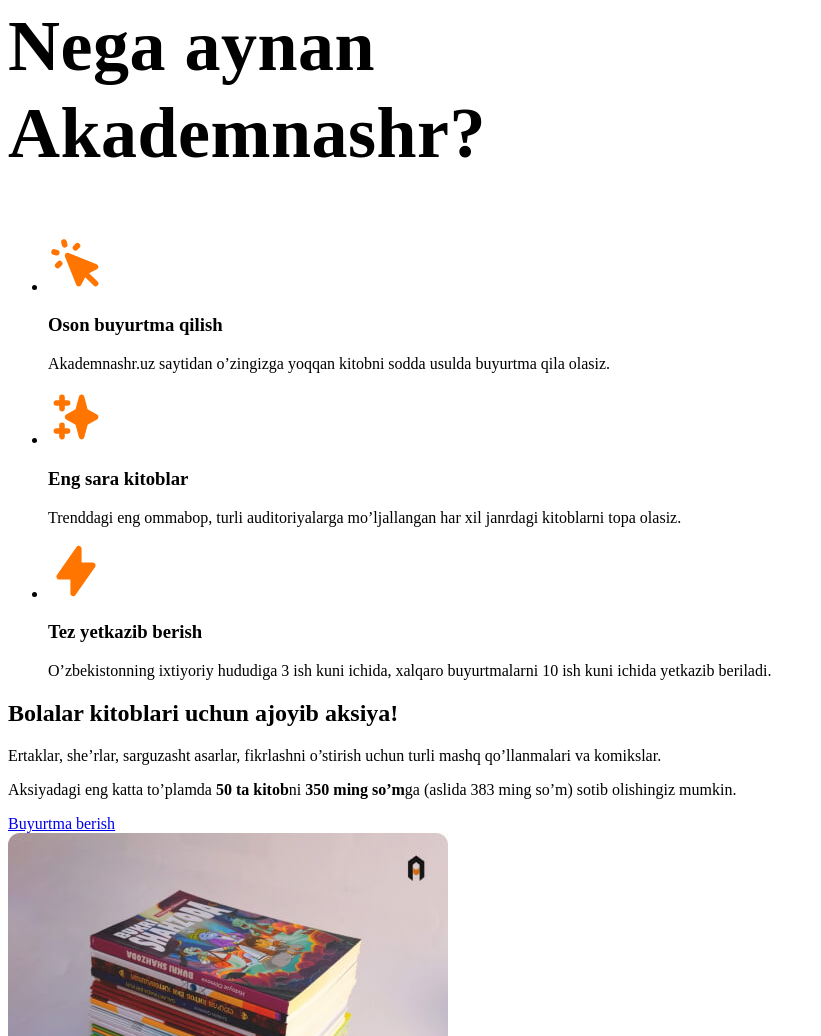
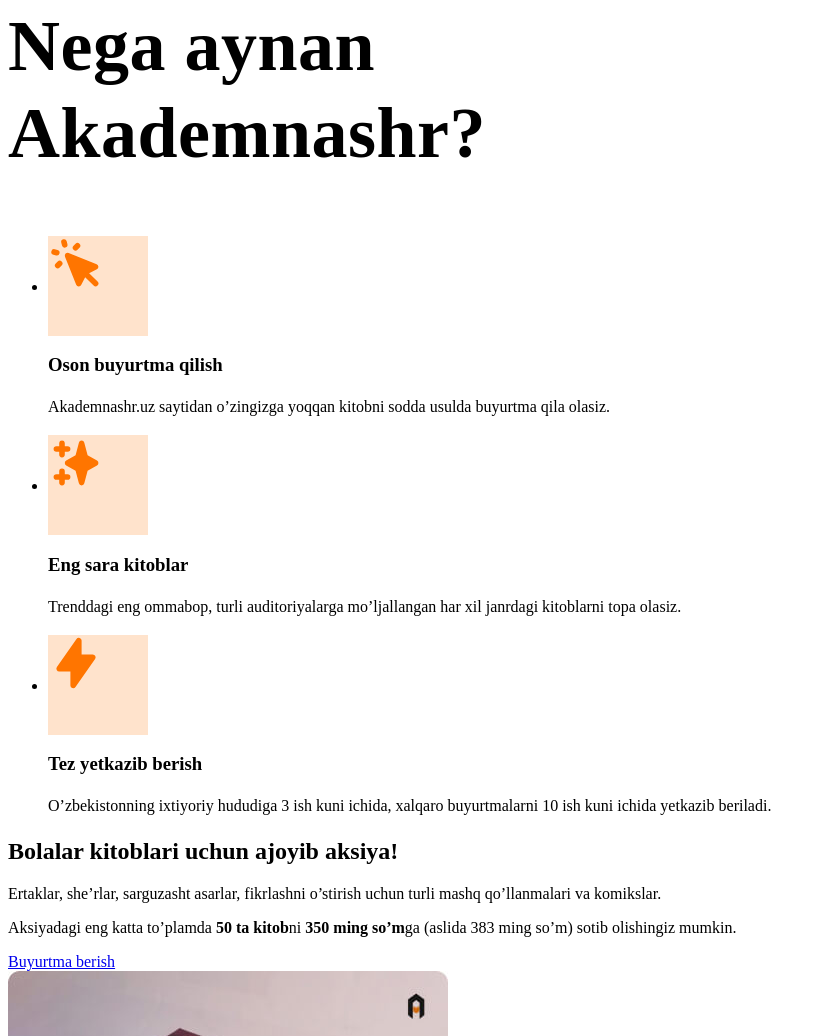
Before and after one commit to Abubakr0811/akademnashr, a plain HTML site: page index.html in a window 1280 px wide. Shown: the part 1083-2119 px from the top of the page, without its empty margins (0-821 px from the left). Drawn offline with Linux system fonts and the light colour scheme.

Commit message:
css shrifts

```diff
--- a/css/style.css
+++ b/css/style.css
@@ -60,3 +60,22 @@ color: #000;
     line-height: 1.2;
     letter-spacing: 0.5px;
 }
+
+.feature-icon-wrapper{
+    width: 100px;
+    height: 100px;
+    background-color: rgba(255, 117, 0, 0.2);
+
+}
+
+.feature-title{
+    font-size: 24px;
+    line-height: 1.2;
+    letter-spacing: 0.5px ;
+}
+
+.feature-info{
+    font-size: 16px;
+    line-height: 1.5;
+
+}
--- a/index.html
+++ b/index.html
@@ -48,19 +48,19 @@
                     Akademnashr?</h2>
                     <ul>
                         <li>
-                            <div class="featute-icon-wrapper"><img src="img/icon-cursor-click.svg" alt="" width="56" height="56"></div>
-                            <h3>Oson buyurtma qilish</h3>
-                            <p>Akademnashr.uz saytidan o’zingizga yoqqan kitobni sodda usulda buyurtma qila olasiz.</p>
+                            <div class="feature-icon-wrapper"><img src="img/icon-cursor-click.svg" alt="" width="56" height="56"></div>
+                            <h3 class="featur-title">Oson buyurtma qilish</h3>
+                            <p class="feature-info">Akademnashr.uz saytidan o’zingizga yoqqan kitobni sodda usulda buyurtma qila olasiz.</p>
                         </li>
                         <li>
-                            <div class="featute-icon-wrapper"><img src="img/icon-sparkles.svg" alt="" width="56" height="56"></div>
-                            <h3>Eng sara kitoblar</h3>
-                            <p>Trenddagi eng ommabop, turli auditoriyalarga mo’ljallangan har xil janrdagi kitoblarni topa olasiz.</p>
+                            <div class="feature-icon-wrapper"><img src="img/icon-sparkles.svg" alt="" width="56" height="56"></div>
+                            <h3 class="featur-title">Eng sara kitoblar</h3>
+                            <p class="feature-info" >Trenddagi eng ommabop, turli auditoriyalarga mo’ljallangan har xil janrdagi kitoblarni topa olasiz.</p>
                         </li>
                         <li>
-                            <div class="featute-icon-wrapper"><img src="img/icon-lightning-bolt.svg" alt="" width="56" height="56"></div>
-                            <h3>Tez yetkazib berish</h3>
-                            <p>O’zbekistonning ixtiyoriy hududiga 3 ish kuni ichida, xalqaro buyurtmalarni 10 ish kuni ichida yetkazib beriladi.</p>
+                            <div class="feature-icon-wrapper"><img src="img/icon-lightning-bolt.svg" alt="" width="56" height="56"></div>
+                            <h3 class="featur-title">Tez yetkazib berish</h3>
+                            <p class="feature-info">O’zbekistonning ixtiyoriy hududiga 3 ish kuni ichida, xalqaro buyurtmalarni 10 ish kuni ichida yetkazib beriladi.</p>
                         </li>
                     </ul>
                 </section>
```
